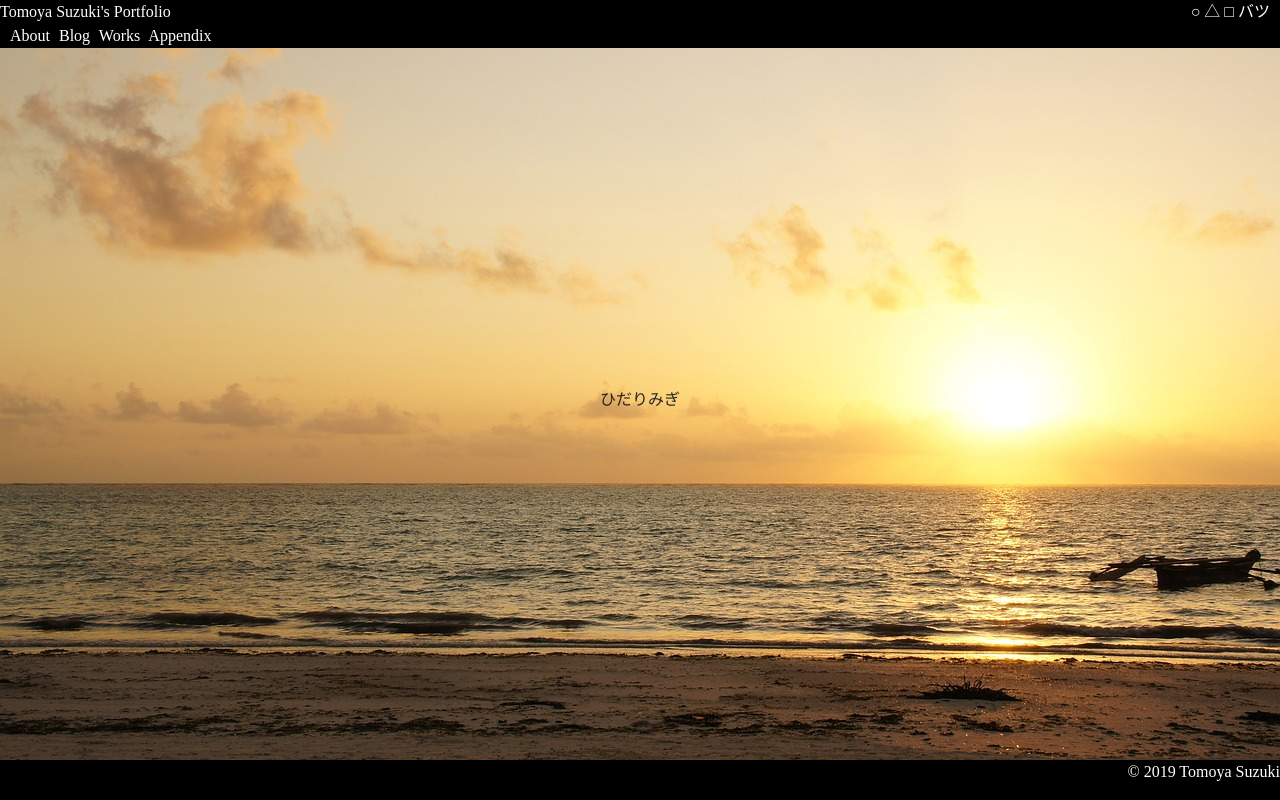
After one commit to anchor-cable/portfolio, a Django app: template myblog/templates/myblog/about.html in a window 1280 px wide. The commit adds this page. Run offline with Django 3.2, Linux system fonts and the light colour scheme; the template is opened without the code that fills it, so the values that code supplies are empty; some libraries are stand-ins or nearby versions; some web fonts are replaced.

```diff
--- a/myblog/static/css/style.css
+++ b/myblog/static/css/style.css
@@ -1,7 +1,9 @@
 @import url(https://fonts.googleapis.com/earlyaccess/roundedmplus1c.css);
 
 /* basic reset */
-*, *:before, *:after {
+*,
+*:before,
+*:after {
   -webkit-box-sizing: border-box;
   -moz-box-sizing: border-box;
   box-sizing: border-box;
@@ -12,7 +14,7 @@
 }
 
 body {
-    font-family: 'Rounded Mplus 1c';
+  font-family: "Rounded Mplus 1c";
   height: 100%;
   margin: 0;
 }
@@ -34,6 +36,10 @@
   color: white;
   width: 100%;
   z-index: 4;
+}
+
+#menu {
+  margin-left: 10px;
 }
 
 #sns-icons {
@@ -64,16 +70,20 @@
   display: flex;
   justify-content: center;
   align-items: center;
+  background-size: cover;
 }
 
-#modal-overlay{
-	position:absolute;
-	width:100%;
-    height:100%;
-    background-color:rgba(0,0,0,0.56);
-    display: flex;
+#modal-overlay {
+  position: absolute;
+  width: 100%;
+  height: 100%;
+  background-color: rgba(0, 0, 0, 0.56);
+  display: none;
   justify-content: center;
   align-items: center;
   color: white;
-    visibility: hidden;
 }
+
+.low-box {
+  margin: 20px;
+}
--- a/myblog/static/js/index.js
+++ b/myblog/static/js/index.js
@@ -1,12 +1,20 @@
-const dassimen = document.getElementById('dassimen');
-const dassimen_low = document.getElementById('modal-overlay');
+const dassimen = document.getElementById("dassimen");
+const dassimen_low = document.getElementById("modal-overlay");
 
 //ON
-dassimen.addEventListener('mouseenter', () => {
-    　　dassimen_low.style.visibility = 'visible';
-    }, false);
+dassimen.addEventListener(
+  "mouseenter",
+  () => {
+    dassimen_low.style.display = "flex";
+  },
+  false
+);
 
-//OUT
-dassimen.addEventListener('mouseleave', () => {
-    　　dassimen_low.style.visibility = 'hidden';
-}, false);
+// OUT
+// dassimen.addEventListener(
+//   "mouseleave",
+//   () => {
+// dassimen_low.style.visibility = "hidden";
+//   },
+//   false
+// );
--- /dev/null
+++ b/myblog/templates/myblog/about.html
@@ -0,0 +1,10 @@
+{% extends 'myblog/base.html' %} {% block content %} {% load static %}
+
+<div id="container">
+  <div id="left">ひだり</div>
+
+  <div id="right">みぎ</div>
+</div>
+
+<script src="{% static 'js/index.js' %}"></script>
+{% endblock %}
--- a/myblog/templates/myblog/base.html
+++ b/myblog/templates/myblog/base.html
@@ -1,38 +1,50 @@
-{% load static %}
-<!DOCTYPE html>
-<html >
+{% load static %} <!DOCTYPE html>
+<html>
   <head>
-  <meta charset="UTF-8">
+    <meta charset="UTF-8" />
     <title>Tomoya Suzuki's Portfolio</title>
-  <link rel="stylesheet" href="https://maxcdn.bootstrapcdn.com/bootstrap/4.0.0-beta/css/bootstrap.min.css" integrity="sha384-/Y6pD6FV/Vv2HJnA6t+vslU6fwYXjCFtcEpHbNJ0lyAFsXTsjBbfaDjzALeQsN6M" crossorigin="anonymous">
-  <link rel="stylesheet" Atype="text/css" href="https://maxcdn.bootstrapcdn.com/font-awesome/4.7.0/css/font-awesome.min.css">
-  <link rel="stylesheet" type="text/css" href="{% static 'css/style.css' %}">
-
+    <link
+      rel="stylesheet"
+      href="https://maxcdn.bootstrapcdn.com/bootstrap/4.0.0-beta/css/bootstrap.min.css"
+      integrity="sha384-/Y6pD6FV/Vv2HJnA6t+vslU6fwYXjCFtcEpHbNJ0lyAFsXTsjBbfaDjzALeQsN6M"
+      crossorigin="anonymous"
+    />
+    <link
+      rel="stylesheet"
+      Atype="text/css"
+      href="https://maxcdn.bootstrapcdn.com/font-awesome/4.7.0/css/font-awesome.min.css"
+    />
+    <link
+      rel="stylesheet"
+      type="text/css"
+      href="{% static 'css/style.css' %}"
+    />
   </head>
   <body>
     <div django-app="Portfolio" class="django-app">
       <div id="header">
         <div><a href="/">Tomoya Suzuki's Portfolio</a></div>
-        <div id="sns-icons">
-            ○　△　□　バツ
-        </div>
+        <div id="sns-icons">○ △ □ バツ</div>
         <div id="menu">
           <span class="menus">About</span>
-            <span class="menus"><a href="https://dassimen-engineer.hatenablog.com/" target="_blank">Blog</a></span>
-            <span class="menus">Works</span>
-            <span class="menus">Appendix</span>
+          <span class="menus"
+            ><a href="https://dassimen-engineer.hatenablog.com/" target="_blank"
+              >Blog</a
+            ></span
+          >
+          <span class="menus">Works</span> <span class="menus">Appendix</span>
         </div>
-
       </div>
 
       {% block content %}{% endblock %}
 
-    <footer>
-        <p>© 2019 Tomoya Suzuki</p>
-    </footer>
-
+      <footer><p>© 2019 Tomoya Suzuki</p></footer>
     </div>
     <script src="https://ajax.googleapis.com/ajax/libs/jquery/3.2.1/jquery.min.js"></script>
-<script async src="https://platform.twitter.com/widgets.js" charset="utf-8"></script>
+    <script
+      async
+      src="https://platform.twitter.com/widgets.js"
+      charset="utf-8"
+    ></script>
   </body>
 </html>
```
Also changed, not shown: myblog/templates/myblog/index.html (+12 -10 lines). Lines whose indentation alone changed are shown as unchanged.
